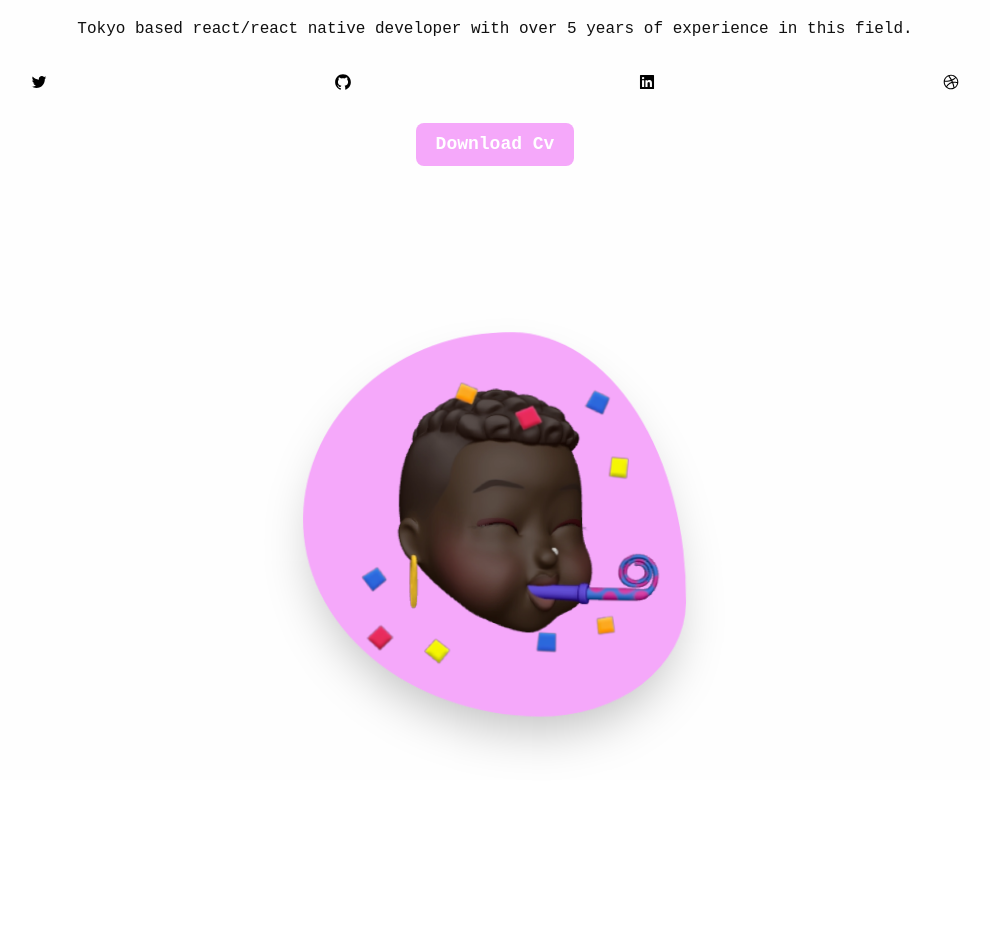
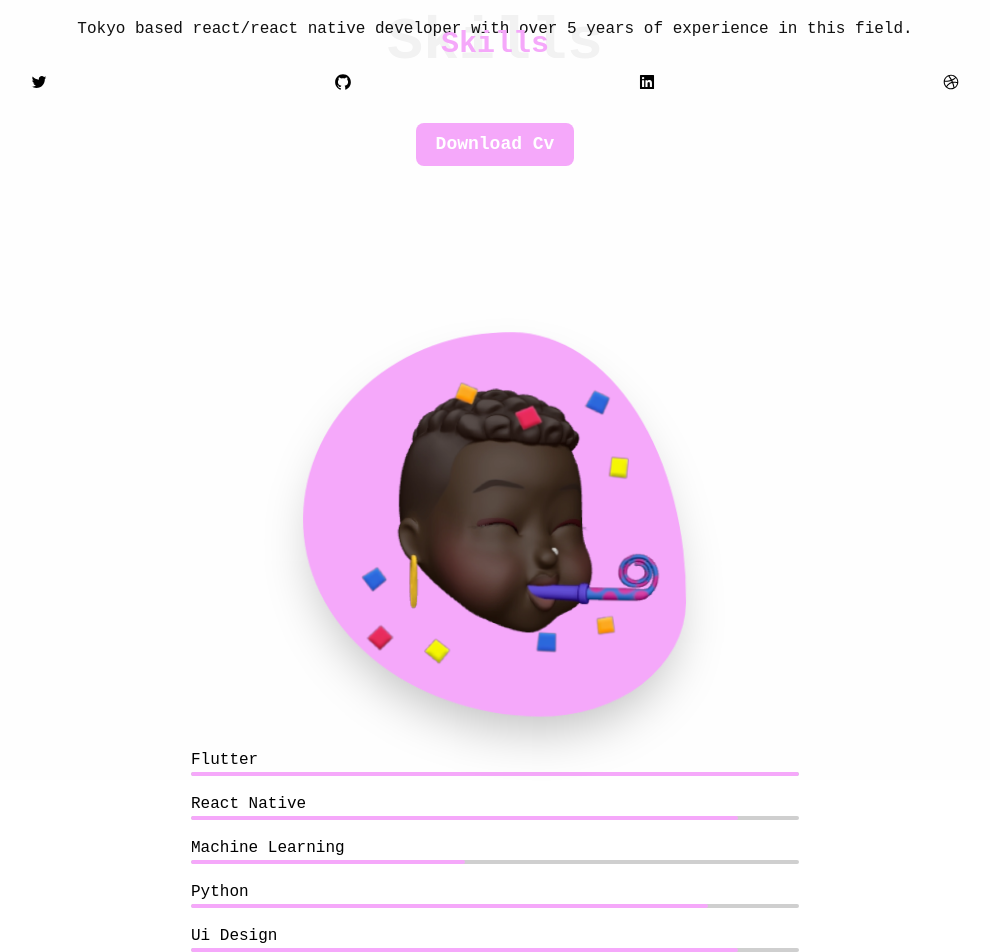
Before and after one commit to MichaelDepp/Methora, a Next.js app: page / in a window 1280 px wide. Shown: the part 820-1772 px from the top of the page, without its empty margins (145-1135 px from the left). Before the commit the page ends 1600 px from the top, so only its background shows below. Built offline with nearby package versions, Linux system fonts and the light colour scheme.

Commit message:
feat: add the progress bar and fix the handling for headertitle

```diff
--- a/src/screens/Skills/index.jsx
+++ b/src/screens/Skills/index.jsx
@@ -2,15 +2,23 @@ import React from 'react';
 import ProfileBlob from 'components/ProfileBlob';
 import Container from '../../components/Container';
 import HeaderTitle from '../../components/HeaderTitle';
+import ProgressBar from '../../components/ProgressBar';
 
 const Skills = () => {
     return (
         <Container>
             <div className="pt-8">
-                <HeaderTitle />
+                <HeaderTitle title={'Skills'} />
             </div>
             <div className="pt-28 lg:pt-80 flex justify-center">
                 <ProfileBlob image={'./assets/memoji-skills.webp'} />
+            </div>
+            <div className="grid justify-items-center mt-4">
+                <ProgressBar skillName={'Flutter'} percentage={100} />
+                <ProgressBar skillName={'React Native'} percentage={90} />
+                <ProgressBar skillName={'Machine Learning'} percentage={45} />
+                <ProgressBar skillName={'Python'} percentage={85} />
+                <ProgressBar skillName={'Ui Design'} percentage={90} />
             </div>
         </Container>
     );
```
